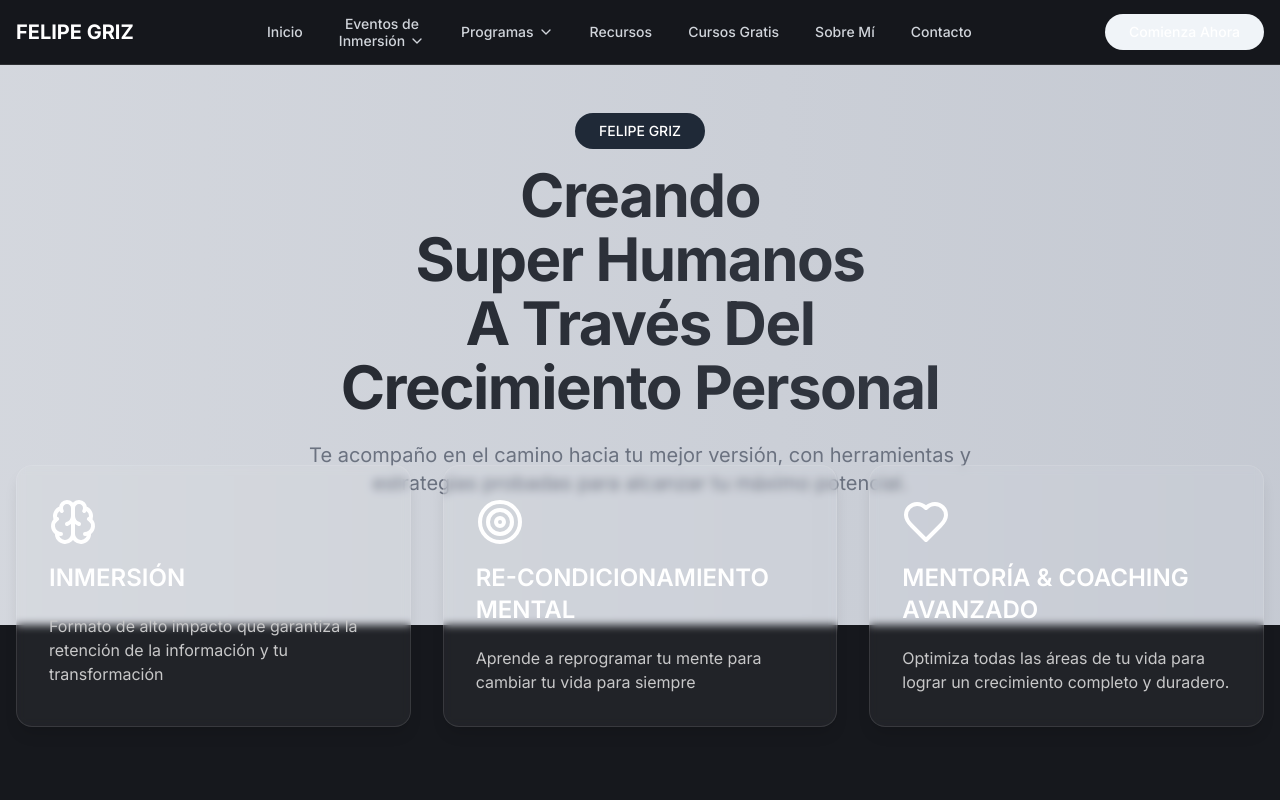
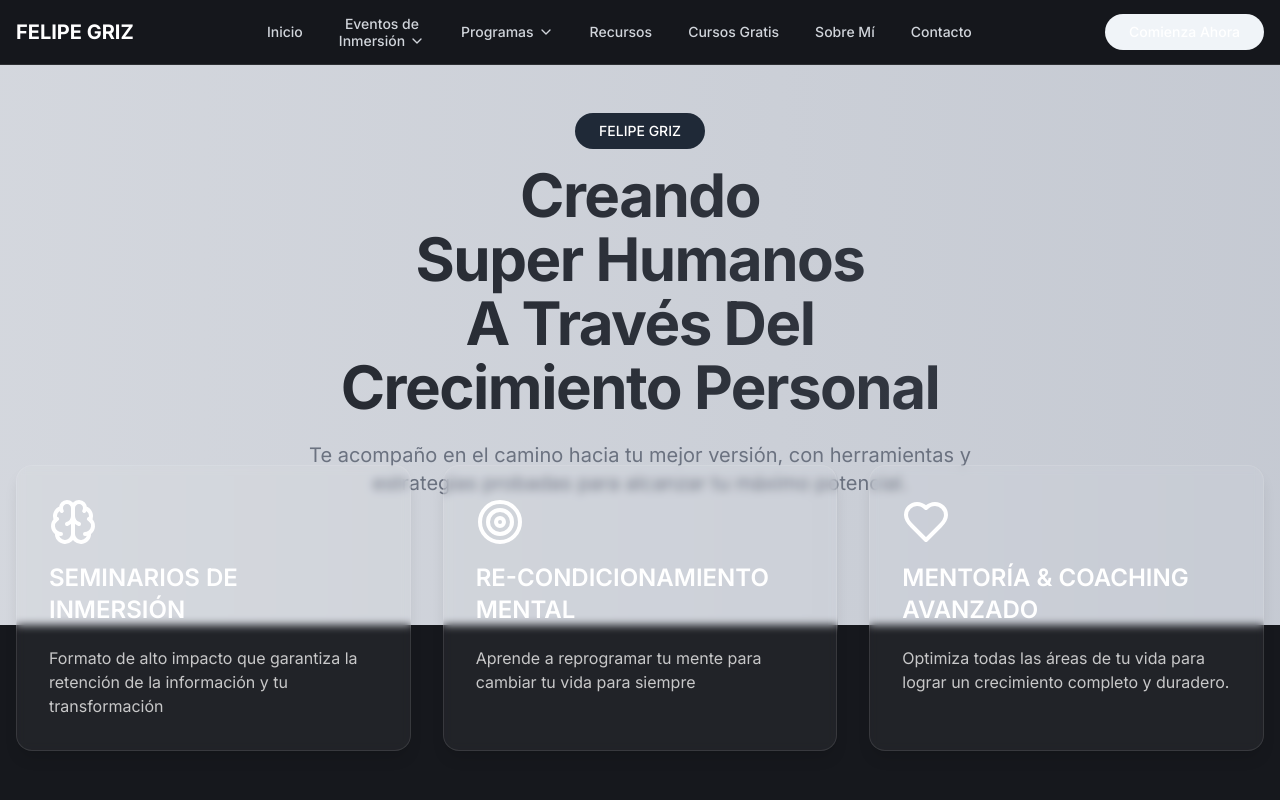
Before and after one commit to felipegriz/radiant-mind-path, a React (Vite) app: page / in a window 1280 px wide. Shown: the top 800 px of the page. Built offline with nearby package versions, Linux system fonts and the light colour scheme.

Commit message:
Refactor: Rename "Inmersión" to "Seminarios de Inmersión"
The commit replaces instances of the word "Inmersión" with "Seminarios de Inmersión".

```diff
--- a/src/pages/Index.tsx
+++ b/src/pages/Index.tsx
@@ -125,7 +125,7 @@ const Index = () => {
           {[
             {
               icon: Brain,
-              title: "INMERSIÓN",
+              title: "SEMINARIOS DE INMERSIÓN",
               description: "Formato de alto impacto que garantiza la retención de la información y tu transformación",
             },
             {
```
